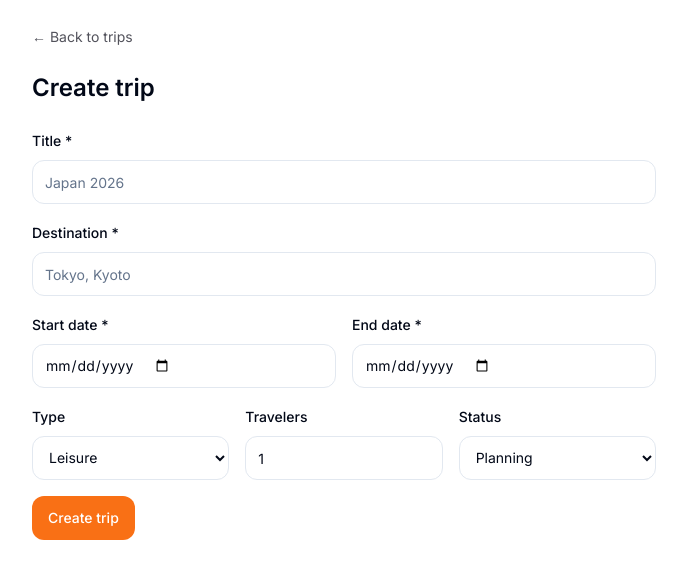
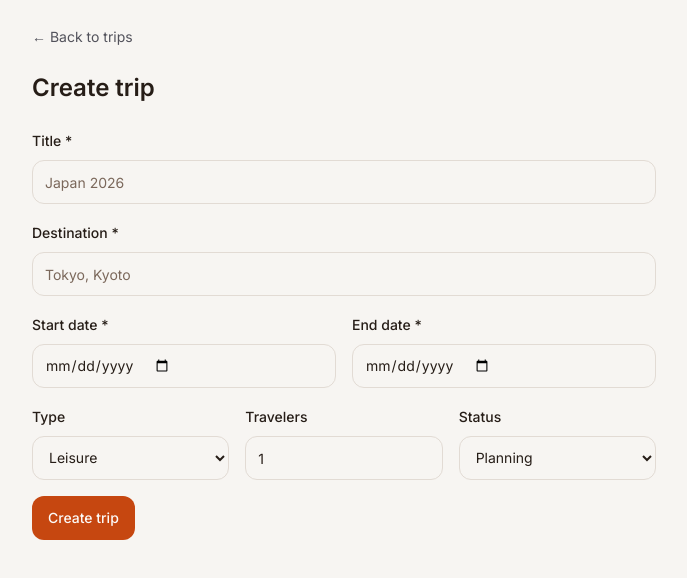
Before and after one commit to anishalladi-sys/travelapp, a Next.js app: page /trips/new in a window 1280 px wide. Shown: the top 578 px of the page, without its empty margins (296-983 px from the left). Built offline with nearby package versions, Linux system fonts and the light colour scheme.

Commit message:
feat: claymorphism token system in globals.css

```diff
--- a/app/globals.css
+++ b/app/globals.css
@@ -4,51 +4,75 @@
 
 @layer base {
   :root {
-    --background: 0 0% 100%;
-    --foreground: 222.2 84% 4.9%;
-    --card: 0 0% 100%;
-    --card-foreground: 222.2 84% 4.9%;
-    --popover: 0 0% 100%;
-    --popover-foreground: 222.2 84% 4.9%;
-    --primary: 24 95% 53%;
-    --primary-foreground: 0 0% 100%;
-    --secondary: 210 40% 96.1%;
-    --secondary-foreground: 222.2 47.4% 11.2%;
-    --muted: 210 40% 96.1%;
-    --muted-foreground: 215.4 16.3% 46.9%;
-    --accent: 210 40% 96.1%;
-    --accent-foreground: 222.2 47.4% 11.2%;
-    --destructive: 0 84.2% 60.2%;
-    --destructive-foreground: 210 40% 98%;
-    --border: 214.3 31.8% 91.4%;
-    --input: 214.3 31.8% 91.4%;
-    --ring: 24 95% 53%;
-    --radius: 0.75rem;
+    /* Clay Surfaces */
+    --clay-surface: 35 25% 96%;           /* #f5f0eb - warm clay base */
+    --clay-raised: 38 33% 98%;            /* #faf6f0 - elevated cards */
+    --clay-pressed: 35 20% 92%;           /* #ebe3da - pressed state */
+    --clay-border: 30 20% 86%;            /* #dccbc0 - subtle edges */
 
+    /* Clay Shadows */
+    --clay-highlight: 38 50% 98%;         /* top/inner light */
+    --clay-shadow: 25 25% 35%;            /* bottom/inner dark */
+    --clay-ring: 18 85% 42%;              /* focus ring (terracotta) */
+
+    /* Semantic mappings (consume clay tokens) */
+    --background: var(--clay-surface);
+    --foreground: 25 25% 12%;
+    --card: var(--clay-raised);
+    --card-foreground: 25 25% 12%;
+    --popover: var(--clay-raised);
+    --popover-foreground: 25 25% 12%;
+    --primary: 18 85% 42%;                /* terracotta accent */
+    --primary-foreground: 38 33% 98%;
+    --secondary: var(--clay-pressed);
+    --secondary-foreground: 25 25% 18%;
+    --muted: var(--clay-pressed);
+    --muted-foreground: 25 15% 42%;
+    --accent: var(--clay-pressed);
+    --accent-foreground: 25 25% 18%;
+    --destructive: 0 70% 50%;
+    --destructive-foreground: 38 33% 98%;
+    --border: var(--clay-border);
+    --input: var(--clay-border);
+    --ring: var(--clay-ring);
+    --radius: 0.75rem;                    /* 12px unified */
+
+    /* Typography */
     --font-inter: "Inter", system-ui, sans-serif;
+    --font-serif: "Playfair Display", Georgia, serif;
     --font-mono: "JetBrains Mono", monospace;
   }
 
   .dark {
-    --background: 222.2 84% 4.9%;
-    --foreground: 210 40% 98%;
-    --card: 222.2 84% 4.9%;
-    --card-foreground: 210 40% 98%;
-    --popover: 222.2 84% 4.9%;
-    --popover-foreground: 210 40% 98%;
-    --primary: 24 95% 53%;
-    --primary-foreground: 222.2 47.4% 11.2%;
-    --secondary: 217.2 32.6% 17.5%;
-    --secondary-foreground: 210 40% 98%;
-    --muted: 217.2 32.6% 17.5%;
-    --muted-foreground: 215 20.2% 65.1%;
-    --accent: 217.2 32.6% 17.5%;
-    --accent-foreground: 210 40% 98%;
-    --destructive: 0 62.8% 30.6%;
-    --destructive-foreground: 210 40% 98%;
-    --border: 217.2 32.6% 17.5%;
-    --input: 217.2 32.6% 17.5%;
-    --ring: 24 95% 53%;
+    /* Dark Clay Surfaces */
+    --clay-surface: 25 15% 16%;           /* #2a2724 - dark clay base */
+    --clay-raised: 25 15% 20%;            /* #322e2b - elevated */
+    --clay-pressed: 25 10% 13%;           /* #22201e - pressed */
+    --clay-border: 25 10% 23%;            /* #3a3632 - edges */
+
+    --clay-highlight: 25 15% 25%;         /* subtle highlight */
+    --clay-shadow: 0 0% 0%;               /* deep shadow */
+    --clay-ring: 18 85% 50%;              /* brighter terracotta */
+
+    --background: var(--clay-surface);
+    --foreground: 35 20% 95%;
+    --card: var(--clay-raised);
+    --card-foreground: 35 20% 95%;
+    --popover: var(--clay-raised);
+    --popover-foreground: 35 20% 95%;
+    --primary: 18 85% 50%;
+    --primary-foreground: 25 15% 16%;
+    --secondary: var(--clay-pressed);
+    --secondary-foreground: 35 20% 95%;
+    --muted: var(--clay-pressed);
+    --muted-foreground: 35 15% 65%;
+    --accent: var(--clay-pressed);
+    --accent-foreground: 35 20% 95%;
+    --destructive: 0 70% 55%;
+    --destructive-foreground: 35 20% 95%;
+    --border: var(--clay-border);
+    --input: var(--clay-border);
+    --ring: var(--clay-ring);
   }
 }
 
@@ -59,6 +83,7 @@
   body {
     @apply bg-background text-foreground antialiased;
     font-feature-settings: "cv02", "cv03", "cv04", "cv11";
+    font-family: var(--font-inter);
   }
   html {
     scroll-behavior: smooth;
@@ -72,7 +97,7 @@
   .animate-in {
     animation: fadeIn 200ms ease-out, slideUp 200ms ease-out;
   }
-  .focus-visible-ring {
+  .focus-clay {
     @apply focus-visible:outline-none focus-visible:ring-2 focus-visible:ring-ring focus-visible:ring-offset-2 focus-visible:ring-offset-background;
   }
   .container-narrow {
@@ -81,58 +106,122 @@
   .page-section {
     @apply py-12 sm:py-16 lg:py-20;
   }
+
+  /* Clay Color Utilities */
+  .bg-clay-surface { background-color: hsl(var(--clay-surface)); }
+  .bg-clay-raised { background-color: hsl(var(--clay-raised)); }
+  .bg-clay-pressed { background-color: hsl(var(--clay-pressed)); }
+  .bg-clay-highlight { background-color: hsl(var(--clay-highlight)); }
+  .text-clay-foreground { color: hsl(var(--foreground)); }
+  .border-clay-border { border-color: hsl(var(--clay-border)); }
+  .ring-clay-ring { --tw-ring-color: hsl(var(--clay-ring)); }
+
+  /* Clay Shadow Utilities */
+  .shadow-clay {
+    box-shadow:
+      4px 4px 8px hsl(var(--clay-shadow) / 0.15),
+      -4px -4px 8px hsl(var(--clay-highlight) / 0.9),
+      0 0 0 1px hsl(var(--clay-border));
+  }
+
+  .shadow-clay-inset {
+    box-shadow:
+      inset 2px 2px 4px hsl(var(--clay-shadow) / 0.25),
+      inset -2px -2px 4px hsl(var(--clay-highlight) / 0.7);
+  }
+
+  .shadow-clay-raised {
+    box-shadow:
+      6px 6px 12px hsl(var(--clay-shadow) / 0.12),
+      -6px -6px 12px hsl(var(--clay-highlight) / 0.8),
+      0 0 0 1px hsl(var(--clay-border)),
+      inset 1px 1px 2px hsl(var(--clay-shadow) / 0.1),
+      inset -1px -1px 2px hsl(var(--clay-highlight) / 0.5);
+  }
+
+  .shadow-clay-modal {
+    box-shadow:
+      12px 12px 24px hsl(var(--clay-shadow) / 0.2),
+      -12px -12px 24px hsl(var(--clay-highlight) / 0.6),
+      0 0 0 1px hsl(var(--clay-border));
+  }
+
+  /* Radius tokens */
+  .rounded-clay {
+    border-radius: var(--radius);
+  }
+  .rounded-clay-lg {
+    border-radius: calc(var(--radius) + 4px);
+  }
+  .rounded-clay-full {
+    border-radius: 9999px;
+  }
+
+  /* Section header pattern: eyebrow + serif title + lede */
+  .section-header {
+    @apply space-y-2;
+  }
+  .section-eyebrow {
+    @apply text-caption uppercase tracking-wider text-primary;
+  }
+  .section-title {
+    @apply text-display-sm font-serif text-foreground;
+  }
+  .section-lede {
+    @apply text-body-lg text-muted-foreground max-w-2xl;
+  }
 }
 
 @layer components {
   .btn {
-    @apply inline-flex items-center justify-center gap-2 rounded-lg px-4 py-2.5 text-sm font-medium transition-all duration-150 focus-visible-ring disabled:opacity-50 disabled:pointer-events-none min-h-[44px] touch-manipulation;
+    @apply inline-flex items-center justify-center gap-2 whitespace-nowrap rounded-clay text-sm font-medium transition-all duration-150 focus-clay disabled:pointer-events-none disabled:opacity-50 min-h-[44px] touch-manipulation;
   }
   .btn-primary {
-    @apply btn bg-primary text-primary-foreground hover:bg-primary/90 active:bg-primary;
+    @apply btn bg-primary text-primary-foreground shadow-clay hover:shadow-clay-raised hover:-translate-y-0.5 active:shadow-clay-inset active:translate-y-0.5 active:scale-[0.98];
   }
   .btn-secondary {
-    @apply btn bg-secondary text-secondary-foreground hover:bg-secondary/80 active:bg-secondary;
+    @apply btn bg-clay-raised text-foreground shadow-clay hover:shadow-clay-raised hover:-translate-y-0.5 active:shadow-clay-inset active:translate-y-0.5 active:scale-[0.98];
   }
   .btn-outline {
-    @apply btn border border-input bg-background hover:bg-accent hover:text-accent-foreground;
+    @apply btn border-2 border-clay-border bg-transparent shadow-clay hover:bg-clay-pressed hover:shadow-clay-raised active:shadow-clay-inset;
   }
   .btn-ghost {
-    @apply btn hover:bg-accent hover:text-accent-foreground;
+    @apply btn bg-transparent hover:bg-clay-pressed hover:shadow-clay-inset;
   }
   .btn-destructive {
-    @apply btn bg-destructive text-destructive-foreground hover:bg-destructive/90;
+    @apply btn bg-destructive text-destructive-foreground shadow-clay hover:shadow-clay-raised hover:-translate-y-0.5 active:shadow-clay-inset active:translate-y-0.5 active:scale-[0.98];
   }
   .btn-link {
     @apply btn text-primary underline-offset-4 hover:underline;
   }
   .input {
-    @apply flex h-10 w-full rounded-lg border border-input bg-background px-3 py-2 text-sm placeholder:text-muted-foreground focus-visible-ring disabled:cursor-not-allowed disabled:opacity-50 min-h-[44px];
+    @apply flex h-10 w-full rounded-clay border-clay-border bg-clay-surface px-3 py-2 text-sm placeholder:text-muted-foreground focus-clay transition-all duration-150 shadow-clay-inset disabled:cursor-not-allowed disabled:opacity-50 disabled:bg-clay-pressed disabled:shadow-none min-h-[44px];
   }
   .label {
     @apply text-sm font-medium leading-none peer-disabled:cursor-not-allowed peer-disabled:opacity-70;
   }
   .card {
-    @apply rounded-xl border bg-card text-card-foreground shadow-card transition-shadow hover:shadow-card-hover;
+    @apply rounded-clay-lg border border-clay-border bg-clay-raised text-card-foreground shadow-clay-raised transition-shadow duration-200 hover:shadow-clay-modal;
   }
   .badge {
-    @apply inline-flex items-center rounded-full px-2.5 py-0.5 text-xs font-medium transition-colors;
+    @apply inline-flex items-center rounded-clay-full px-2.5 py-0.5 text-xs font-medium shadow-clay transition-all;
   }
   .skeleton {
-    @apply animate-pulse-soft bg-muted rounded;
+    @apply animate-pulse-soft bg-clay-pressed rounded-clay;
   }
 }
 
 .leaflet-container {
-  @apply rounded-xl;
+  @apply rounded-clay-lg;
   font-family: var(--font-inter);
 }
 
 .leaflet-popup-content-wrapper {
-  @apply rounded-xl shadow-elevated;
+  @apply rounded-clay-lg shadow-clay-modal;
 }
 
 .leaflet-popup-tip {
-  @apply bg-white dark:bg-gray-800;
+  @apply bg-clay-raised dark:bg-clay-raised;
 }
 
 @media (prefers-reduced-motion: reduce) {
--- /dev/null
+++ b/test-lint-error.tsx
@@ -0,0 +1,4 @@
+export const test = () => {
+  const x = 1;
+  console.log(x);
+};
--- a/vitest.setup.ts
+++ b/vitest.setup.ts
@@ -1,6 +1,7 @@
 import "@testing-library/jest-dom/vitest";
 import { cleanup } from "@testing-library/react";
 import { afterEach, vi } from "vitest";
+import "@/app/globals.css";
 
 afterEach(() => {
   cleanup();
```
Also changed, not shown: tsconfig.json (+19 -7 lines), 1 other file (tests, documents, lock files or other folders).
